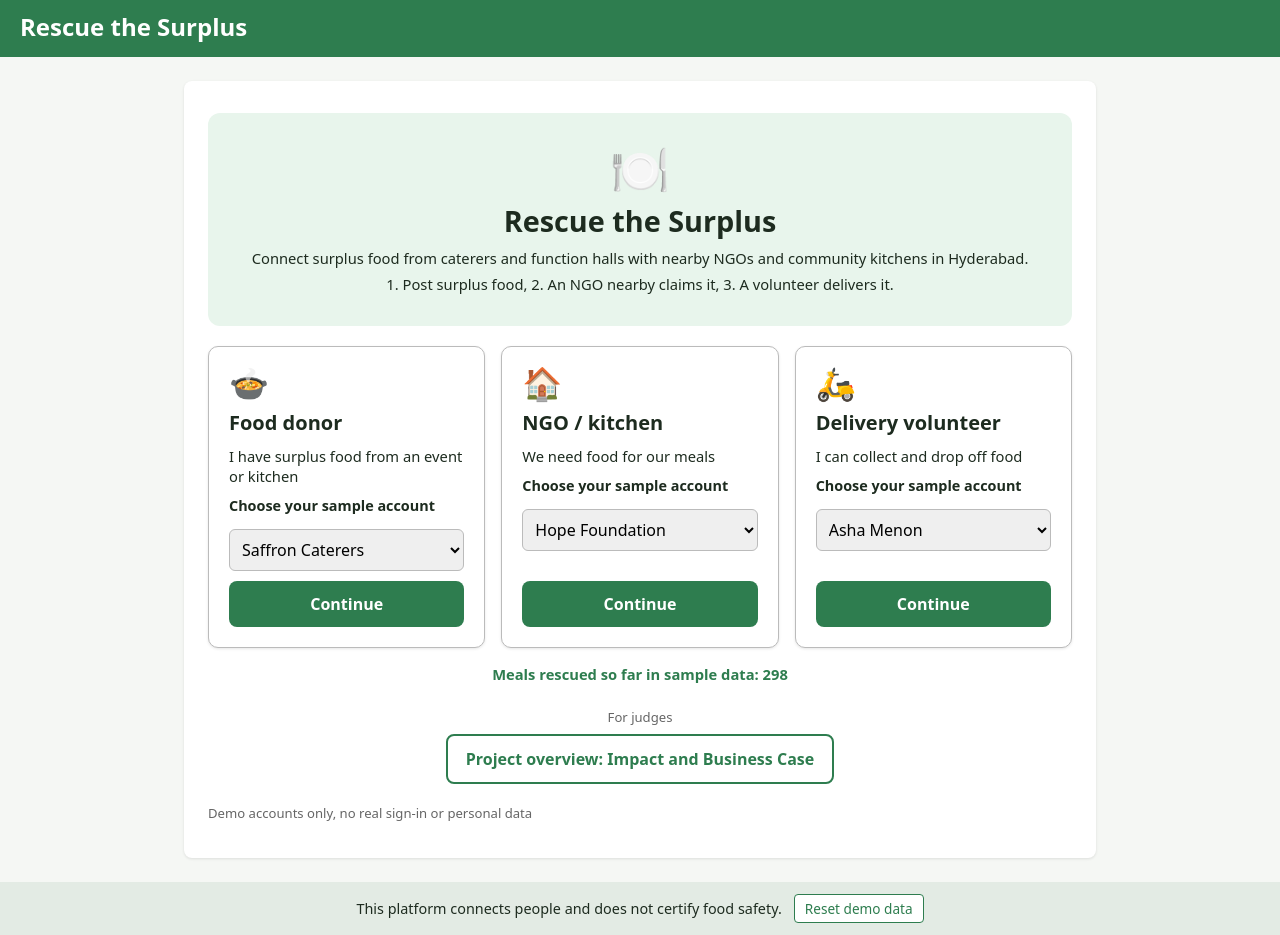
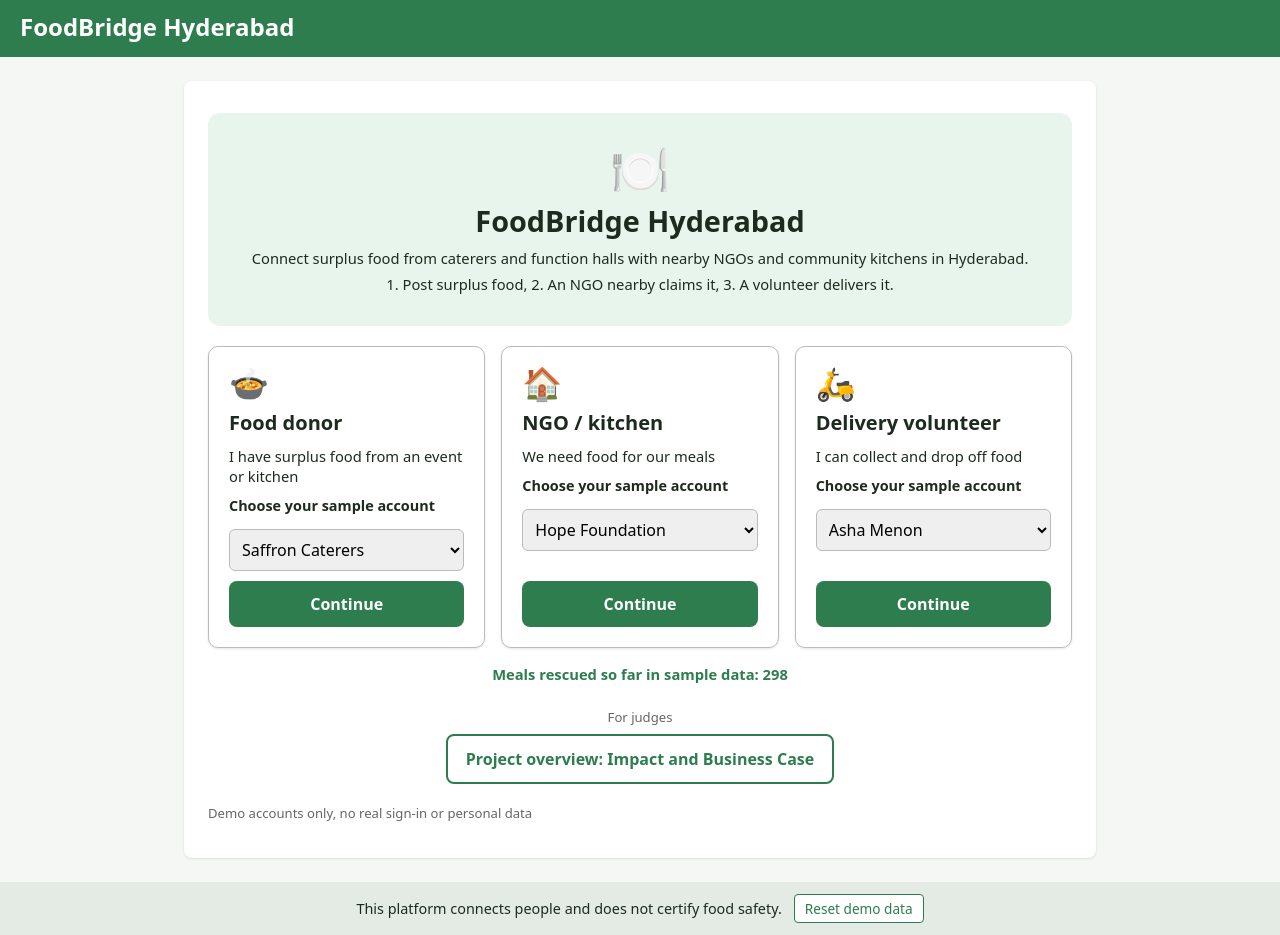
Before and after one commit to Mounika24-dotcom/rescue-the-surplus, a plain HTML site: page rescue-the-surplus/index.html in a window 1280 px wide. Drawn offline with nearby package versions, Linux system fonts and the light colour scheme.

Commit message:
updated title name

```diff
--- a/rescue-the-surplus/index.html
+++ b/rescue-the-surplus/index.html
@@ -3,7 +3,7 @@
 <head>
 <meta charset="UTF-8">
 <meta name="viewport" content="width=device-width, initial-scale=1.0">
-<title>Rescue the Surplus</title>
+<title>FoodBridge Hyderabad</title>
 <link rel="stylesheet" href="https://cdnjs.cloudflare.com/ajax/libs/leaflet/1.9.4/leaflet.min.css">
 <script src="https://cdnjs.cloudflare.com/ajax/libs/leaflet/1.9.4/leaflet.min.js"></script>
 
@@ -136,7 +136,7 @@
 </head>
 <body>
 <header>
-  <h1><button type="button" class="title-btn" id="home-title">Rescue the Surplus</button></h1>
+  <h1><button type="button" class="title-btn" id="home-title">FoodBridge Hyderabad</button></h1>
   <div class="account-bar" id="account-bar" hidden>
     <span id="account-label"></span>
     <button type="button" class="switch-account" id="switch-account">Switch account</button>
@@ -1366,7 +1366,7 @@ mapCenterKey: null,
       <section class="card gate">
         <div class="gate-banner">
           <div class="gate-banner-icon" aria-hidden="true">🍽️</div>
-          <h2>Rescue the Surplus</h2>
+          <h2>FoodBridge Hyderabad</h2>
           <p>Connect surplus food from caterers and function halls with nearby NGOs and community kitchens in Hyderabad.</p>
           <p>1. Post surplus food, 2. An NGO nearby claims it, 3. A volunteer delivers it.</p>
         </div>
```
